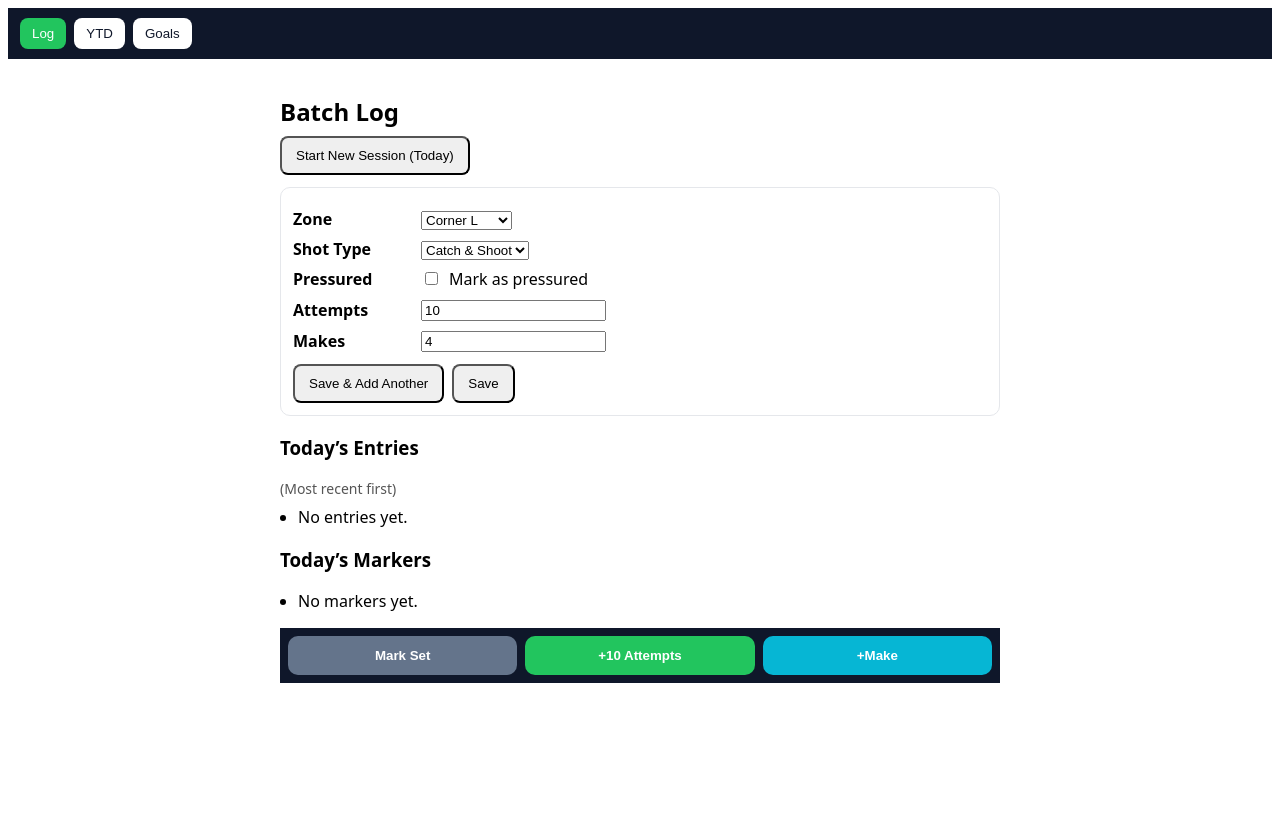
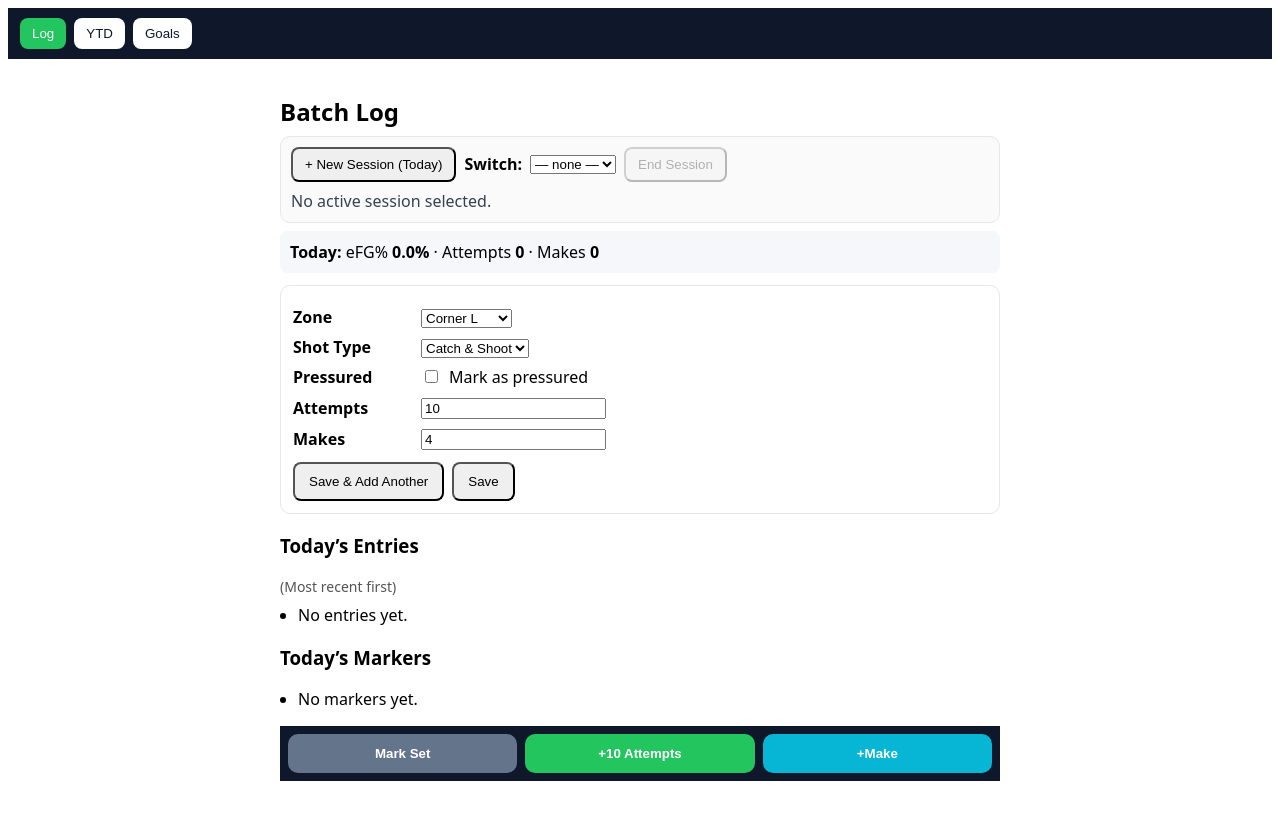
Before and after one commit to hyndsite/shot-tracker, a React (Vite) app: page / in a window 1280 px wide. Shown: the top 820 px of the page. Built offline with nearby package versions, Linux system fonts and the light colour scheme.

Commit message:
Chore: fixed session

```diff
--- a/src/BatchWizard.jsx
+++ b/src/BatchWizard.jsx
@@ -1,6 +1,9 @@
 import { useEffect, useMemo, useState } from 'react'
 import dayjs from 'dayjs'
-import { addEntries, addSession, getEntries, getSessions, getMarkers, addMarker } from './lib/db'
+import {
+  addEntries, addSession, getEntries, getSessions,
+  getMarkers, addMarker
+} from './lib/db'
 import { ZONES, SHOT_TYPES, SUBTYPES } from './constants'
 import { efg } from './types'
 import LiveLiteBar from './LiveLiteBar'
@@ -16,17 +19,17 @@ function LabeledRow({ label, children }) {
 
 export default function BatchWizard() {
   const [sessions, setSessions] = useState([])
-  const [entries, setEntries] = useState([])
-  const [markers, setMarkers] = useState([])
+  const [entries, setEntries]   = useState([])
+  const [markers, setMarkers]   = useState([])
   const [activeSessionId, setActiveSessionId] = useState(null)
 
   // sticky form state
-  const [zoneId, setZoneId] = useState('corner_left')
-  const [shotType, setShotType] = useState('catch_shoot')
-  const [subtype, setSubtype] = useState('none')
-  const [pressured, setPressured] = useState(false)
-  const [attempts, setAttempts] = useState(10)
-  const [makes, setMakes] = useState(4)
+  const [zoneId, setZoneId]         = useState('corner_left')
+  const [shotType, setShotType]     = useState('catch_shoot')
+  const [subtype, setSubtype]       = useState('none')
+  const [pressured, setPressured]   = useState(false)
+  const [attempts, setAttempts]     = useState(10)
+  const [makes, setMakes]           = useState(4)
 
   const todayISO = dayjs().format('YYYY-MM-DD')
 
@@ -35,58 +38,64 @@ export default function BatchWizard() {
       const s = await getSessions()
       const e = await getEntries()
       const m = await getMarkers()
-      setSessions(s)
-      setEntries(e)
-      setMarkers(m)
-      const todaySession = s.find((ss) => ss.dateISO.startsWith(todayISO))
+      setSessions(s); setEntries(e); setMarkers(m)
+
+      // Auto-pick a session: prefer one from today; otherwise leave none selected
+      const todaySession = s.find(ss => ss.dateISO.startsWith(todayISO))
       if (todaySession) setActiveSessionId(todaySession.id)
     }
     load()
   }, [])
 
   const activeSession = useMemo(
-    () => sessions.find((s) => s.id === activeSessionId) || null,
+    () => sessions.find(s => s.id === activeSessionId) || null,
     [sessions, activeSessionId]
   )
 
-  const todaysEntries = useMemo(
-    () =>
-      entries.filter((e) =>
-        sessions.find((s) => s.id === e.sessionId && s.dateISO.startsWith(todayISO))
-      ),
-    [entries, sessions, todayISO]
-  )
+  // --- Derivations (today)
+  const todaysEntries = useMemo(() => {
+    if (!sessions.length) return []
+    const todayIds = new Set(
+      sessions.filter(s => s.dateISO.startsWith(todayISO)).map(s => s.id)
+    )
+    return entries.filter(e => todayIds.has(e.sessionId))
+  }, [entries, sessions, todayISO])
 
-  const totals = useMemo(() => {
-    const t = todaysEntries.reduce(
-      (acc, e) => {
-        acc.attempts += e.attempts
-        acc.makes += e.makes
-        if (e.isThree) acc.threesMade += e.makes
-        return acc
-      },
-      { attempts: 0, makes: 0, threesMade: 0 }
-    )
-    return t
+  const totalsToday = useMemo(() => {
+    return todaysEntries.reduce((acc, e) => {
+      acc.attempts += e.attempts
+      acc.makes    += e.makes
+      if (e.isThree) acc.threesMade += e.makes
+      return acc
+    }, { attempts:0, makes:0, threesMade:0 })
   }, [todaysEntries])
 
   const activeZoneIsThree = useMemo(() => {
     if (zoneId === 'free_throw') return false
-    const z = ZONES.find((z) => z.id === zoneId)
+    const z = ZONES.find(z => z.id === zoneId)
     return z ? z.isThree : false
   }, [zoneId])
 
-  const ensureSession = async () => {
-    if (activeSessionId) return activeSessionId
+  // --- Session controls ---
+  const createNewSession = async () => {
     const newSession = {
       id: crypto.randomUUID(),
       dateISO: new Date().toISOString(),
       notes: ''
     }
     await addSession(newSession)
-    setSessions((prev) => [newSession, ...prev])
+    setSessions(prev => [newSession, ...prev])
     setActiveSessionId(newSession.id)
-    return newSession.id
+  }
+
+  const switchSession = (id) => setActiveSessionId(id || null)
+  const endSession = () => setActiveSessionId(null) // keeps data; just deselects
+
+  // Ensure there is a session when saving/marking
+  const ensureSession = async () => {
+    if (activeSessionId) return activeSessionId
+    await createNewSession()
+    return activeSessionId // will be set by createNewSession; harmless if returns null this tick
   }
 
   // --- Live Lite handlers ---
@@ -94,12 +103,12 @@ export default function BatchWizard() {
     const sid = await ensureSession()
     const m = { id: crypto.randomUUID(), sessionId: sid, ts: Date.now(), label: 'Set' }
     await addMarker(m)
-    setMarkers((prev) => [m, ...prev])
+    setMarkers(prev => [m, ...prev])
   }
+  const onPlusAttempts = () => setAttempts(a => Number(a) + 10)
+  const onPlusMake     = () => setMakes(m => Number(m) + 1)
 
-  const onPlusAttempts = () => setAttempts((a) => Number(a) + 10)
-  const onPlusMake = () => setMakes((m) => Number(m) + 1)
-
+  // --- Batch add ---
   const addBatch = async (andReset = false) => {
     const sid = await ensureSession()
     const newEntry = {
@@ -107,12 +116,7 @@ export default function BatchWizard() {
       sessionId: sid,
       ts: Date.now(),
       zoneId,
-      isThree:
-        shotType === 'free_throw'
-          ? false
-          : activeZoneIsThree || shotType !== 'catch_shoot'
-          ? activeZoneIsThree
-          : activeZoneIsThree,
+      isThree: shotType === 'free_throw' ? false : activeZoneIsThree,
       shotType,
       subtype: shotType === 'off_dribble' ? subtype : 'none',
       pressured,
@@ -120,17 +124,13 @@ export default function BatchWizard() {
       makes: Number(makes)
     }
     await addEntries([newEntry])
-    setEntries((prev) => [newEntry, ...prev])
-    if (andReset) {
-      setAttempts(10)
-      setMakes(0)
-    }
+    setEntries(prev => [newEntry, ...prev])
+    if (andReset) { setAttempts(10); setMakes(0) }
   }
 
-  const startSession = async () => {
-    if (activeSessionId) return
-    await ensureSession()
-  }
+  // --- UI ---
+  // Sort sessions by newest first for the selector
+  const sessionsSorted = [...sessions].sort((a,b) => dayjs(b.dateISO).valueOf() - dayjs(a.dateISO).valueOf())
 
   return (
     <div
@@ -139,103 +139,113 @@ export default function BatchWizard() {
         fontFamily: 'system-ui, -apple-system, Segoe UI, Roboto',
         maxWidth: 720,
         margin: '0 auto',
-        paddingBottom: 80 // make room for sticky footer
+        paddingBottom: 80 // room for sticky footer
       }}
     >
       <h2 style={{ marginBottom: 8 }}>Batch Log</h2>
 
-      {!activeSession && (
-        <button onClick={startSession} style={{ padding: '10px 14px', borderRadius: 8 }}>
-          Start New Session (Today)
-        </button>
-      )}
-      {activeSession && (
-        <div style={{ margin: '8px 0', padding: 10, background: '#f6f7fb', borderRadius: 8 }}>
-          <b>Active Session:</b> {dayjs(activeSession.dateISO).format('MMM D, YYYY')} · Entries today:{' '}
-          {todaysEntries.length} · eFG% today:{' '}
-          <b>{(efg(totals) * 100).toFixed(1)}%</b> (A:{totals.attempts} · M:{totals.makes})
+      {/* --- Session Controls --- */}
+      <div style={{ display:'grid', gap:8, gridTemplateColumns:'1fr', margin:'8px 0' }}>
+        <div style={{ padding:10, border:'1px solid #e5e7eb', borderRadius:10, background:'#fafafa' }}>
+          <div style={{ display:'flex', gap:8, alignItems:'center', flexWrap:'wrap' }}>
+            <button onClick={createNewSession} style={{ padding:'8px 12px', borderRadius:8 }}>
+              + New Session (Today)
+            </button>
+
+            <label style={{ display:'inline-flex', alignItems:'center', gap:8 }}>
+              <span style={{ fontWeight:600 }}>Switch:</span>
+              <select
+                value={activeSessionId || ''}
+                onChange={(e)=>switchSession(e.target.value || null)}
+              >
+                <option value="">— none —</option>
+                {sessionsSorted.map(s => (
+                  <option key={s.id} value={s.id}>
+                    {dayjs(s.dateISO).format('MMM D, YYYY · HH:mm')}
+                  </option>
+                ))}
+              </select>
+            </label>
+
+            <button onClick={endSession} disabled={!activeSessionId} style={{ padding:'8px 12px', borderRadius:8 }}>
+              End Session
+            </button>
+          </div>
+
+          <div style={{ marginTop:8, color:'#334155' }}>
+            {activeSession
+              ? <>Active: <b>{dayjs(activeSession.dateISO).format('MMM D, YYYY · HH:mm')}</b></>
+              : <>No active session selected.</>}
+          </div>
         </div>
-      )}
+      </div>
 
+      {/* --- Today summary card --- */}
+      <div style={{ margin:'8px 0', padding:10, background:'#f6f7fb', borderRadius:8 }}>
+        <b>Today:</b> eFG% <b>{(efg(totalsToday)*100).toFixed(1)}%</b> ·
+        {' '}Attempts <b>{totalsToday.attempts}</b> · Makes <b>{totalsToday.makes}</b>
+      </div>
+
+      {/* --- Form --- */}
       <div style={{ marginTop: 12, padding: 12, border: '1px solid #e5e7eb', borderRadius: 10 }}>
         <LabeledRow label="Zone">
-          <select value={zoneId} onChange={(e) => setZoneId(e.target.value)}>
-            {ZONES.map((z) => (
-              <option key={z.id} value={z.id}>
-                {z.label}
-              </option>
-            ))}
+          <select value={zoneId} onChange={e=>setZoneId(e.target.value)}>
+            {ZONES.map(z => <option key={z.id} value={z.id}>{z.label}</option>)}
           </select>
         </LabeledRow>
 
         <LabeledRow label="Shot Type">
-          <select value={shotType} onChange={(e) => setShotType(e.target.value)}>
-            {SHOT_TYPES.map((t) => (
-              <option key={t.id} value={t.id}>
-                {t.label}
-              </option>
-            ))}
+          <select value={shotType} onChange={e=>setShotType(e.target.value)}>
+            {SHOT_TYPES.map(t => <option key={t.id} value={t.id}>{t.label}</option>)}
           </select>
         </LabeledRow>
 
         {shotType === 'off_dribble' && (
           <LabeledRow label="Subtype">
-            <select value={subtype} onChange={(e) => setSubtype(e.target.value)}>
-              {SUBTYPES.map((t) => (
-                <option key={t.id} value={t.id}>
-                  {t.label}
-                </option>
-              ))}
+            <select value={subtype} onChange={e=>setSubtype(e.target.value)}>
+              {SUBTYPES.map(t => <option key={t.id} value={t.id}>{t.label}</option>)}
             </select>
           </LabeledRow>
         )}
 
         <LabeledRow label="Pressured">
-          <label style={{ display: 'inline-flex', alignItems: 'center', gap: 8 }}>
-            <input
-              type="checkbox"
-              checked={pressured}
-              onChange={(e) => setPressured(e.target.checked)}
-            />
+          <label style={{ display:'inline-flex', alignItems:'center', gap:8 }}>
+            <input type="checkbox" checked={pressured} onChange={e=>setPressured(e.target.checked)} />
             Mark as pressured
           </label>
         </LabeledRow>
 
         <LabeledRow label="Attempts">
-          <input
-            type="number"
-            min="0"
-            value={attempts}
-            onChange={(e) => setAttempts(e.target.value)}
-          />
+          <input type="number" min="0" value={attempts} onChange={e=>setAttempts(e.target.value)} />
         </LabeledRow>
 
         <LabeledRow label="Makes">
-          <input type="number" min="0" value={makes} onChange={(e) => setMakes(e.target.value)} />
+          <input type="number" min="0" value={makes} onChange={e=>setMakes(e.target.value)} />
         </LabeledRow>
 
-        <div style={{ display: 'flex', gap: 8, marginTop: 12 }}>
-          <button onClick={() => addBatch(true)} style={{ padding: '10px 14px', borderRadius: 8 }}>
+        <div style={{ display:'flex', gap:8, marginTop:12 }}>
+          <button onClick={() => addBatch(true)} style={{ padding:'10px 14px', borderRadius:8 }}>
             Save & Add Another
           </button>
-          <button onClick={() => addBatch(false)} style={{ padding: '10px 14px', borderRadius: 8 }}>
+          <button onClick={() => addBatch(false)} style={{ padding:'10px 14px', borderRadius:8 }}>
             Save
           </button>
         </div>
       </div>
 
-      <div style={{ marginTop: 16 }}>
+      {/* --- Today lists --- */}
+      <div style={{ marginTop:16 }}>
         <h3>Today’s Entries</h3>
-        <div style={{ fontSize: 14, color: '#555' }}>(Most recent first)</div>
-        <ul style={{ marginTop: 8, paddingLeft: 18 }}>
-          {todaysEntries.map((e) => {
-            const z = ZONES.find((z) => z.id === e.zoneId)
-            const st = SHOT_TYPES.find((t) => t.id === e.shotType)
-            const sub = SUBTYPES.find((s) => s.id === e.subtype) || { label: '—' }
+        <div style={{ fontSize:14, color:'#555' }}>(Most recent first)</div>
+        <ul style={{ marginTop:8, paddingLeft:18 }}>
+          {todaysEntries.map(e => {
+            const z = ZONES.find(z => z.id === e.zoneId)
+            const st = SHOT_TYPES.find(t => t.id === e.shotType)
+            const sub = SUBTYPES.find(s => s.id === e.subtype) || { label:'—' }
             return (
-              <li key={e.id} style={{ margin: '6px 0' }}>
+              <li key={e.id} style={{ margin:'6px 0' }}>
                 {dayjs(e.ts).format('HH:mm')} · {z?.label} · {st?.label}
-                {e.shotType === 'off_dribble' ? ` (${sub.label})` : ''}
+                {e.shotType==='off_dribble' ? ` (${sub.label})` : ''}
                 {e.pressured ? ' · Pressured' : ''} — {e.makes}/{e.attempts}
               </li>
             )
@@ -244,24 +254,19 @@ export default function BatchWizard() {
         </ul>
       </div>
 
-      <div style={{ marginTop: 16 }}>
+      <div style={{ marginTop:16 }}>
         <h3>Today’s Markers</h3>
-        <ul style={{ marginTop: 8, paddingLeft: 18 }}>
+        <ul style={{ marginTop:8, paddingLeft:18 }}>
           {markers
-            .filter((m) => activeSession && m.sessionId === activeSession.id)
-            .sort((a, b) => b.ts - a.ts)
-            .map((m) => (
-              <li key={m.id}>
-                {dayjs(m.ts).format('HH:mm')} · {m.label}
-              </li>
-            ))}
-          {!markers.some((m) => activeSession && m.sessionId === activeSession.id) && (
-            <li>No markers yet.</li>
-          )}
+            .filter(m => activeSession && m.sessionId === activeSession.id)
+            .sort((a,b)=> b.ts - a.ts)
+            .map(m => <li key={m.id}>{dayjs(m.ts).format('HH:mm')} · {m.label}</li>)
+          }
+          {(!markers.some(m => activeSession && m.sessionId === activeSession.id)) && <li>No markers yet.</li>}
         </ul>
       </div>
 
-      {/* --- Sticky live footer --- */}
+      {/* Sticky footer */}
       <LiveLiteBar
         onMarkSet={onMarkSet}
         onPlusAttempts={onPlusAttempts}
```
